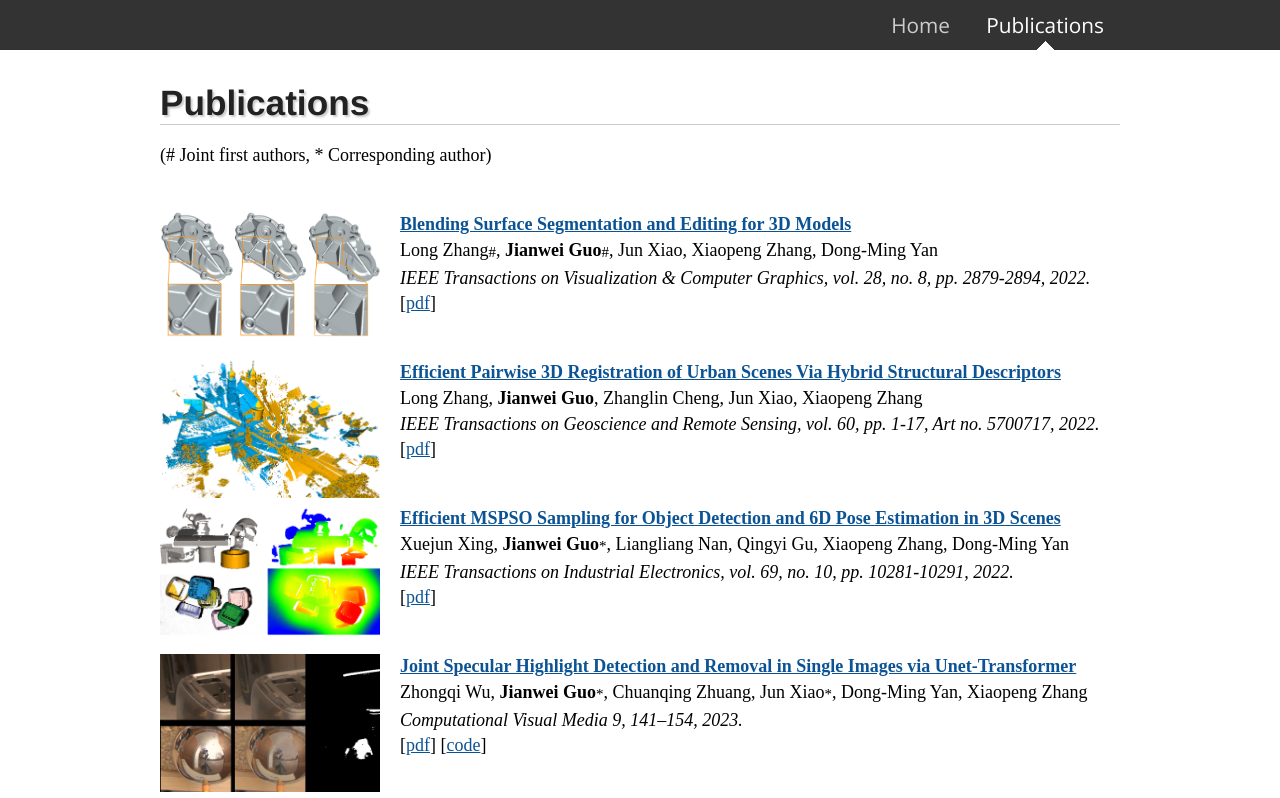
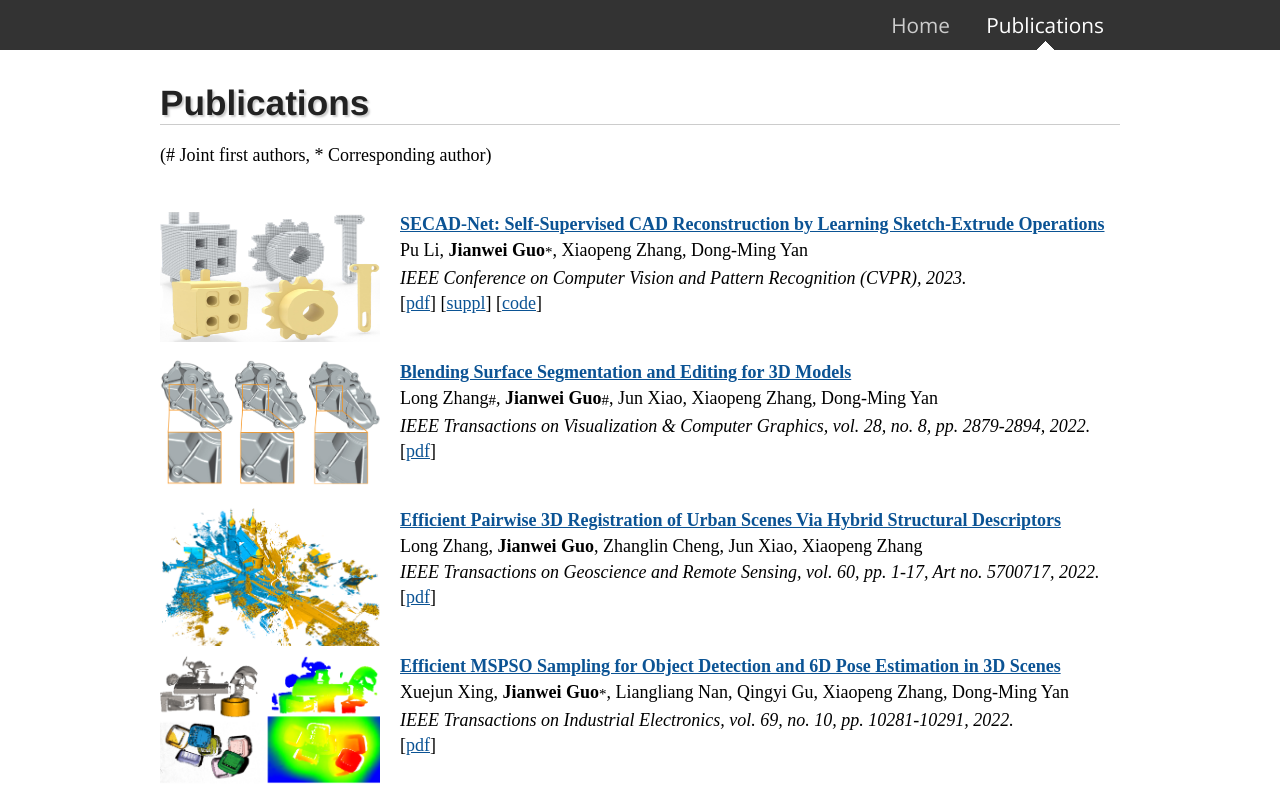
Before and after one commit to jianweiguo/jianweiguo.github.io, a Jekyll site: the page built from publications/index.html, in a window 1280 px wide and 900 px high, cut to the strip 0-798 px from the top of the window. Built offline with Jekyll 4.4.1, drawn with Linux system fonts in a browser that asks for light colours.

Commit message:
Update index.html

```diff
--- a/publications/index.html
+++ b/publications/index.html
@@ -10,6 +10,17 @@ sup { vertical-align: text-top; }
 </style>
 
 <h1>Publications</h1><p> (# Joint first authors, * Corresponding author)</p>
+
+<p>
+<br />
+<img src="2023-CVPR-SECADNet.png" alt="2023-CVPR-SECADNet" align ="left" width="220" height="130" style="margin:0px 20px 0px 0px">
+<a href="" target="_blank" style="font-weight:bold;color:rgb(11,83,148)">SECAD-Net: Self-Supervised CAD Reconstruction by Learning Sketch-Extrude Operations</a> <br />
+Pu Li, <b>Jianwei Guo</b><sup>*</sup>, Xiaopeng Zhang, Dong-Ming Yan<br />
+<a style="font-style:italic;color:black">IEEE Conference on Computer Vision and Pattern Recognition (CVPR), 2023.</a> <br />
+[<a href="papers/2023-CVPR-SECADNet.pdf" target="_blank" style="color:rgb(11,83,148)">pdf</a>]
+[<a href="papers/2023-CVPR-SECADNet_supp.pdf" target="_blank" style="color:rgb(11,83,148)">suppl</a>]
+[<a href="https://github.com/BunnySoCrazy/SECAD-Net" target="_blank" style="color:rgb(11,83,148)">code</a>]
+</p>
 
 <p>
 <br />
```
